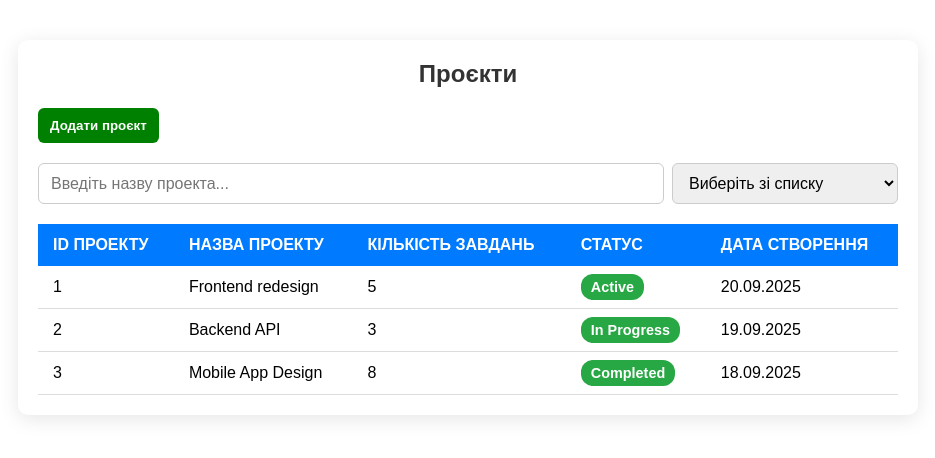
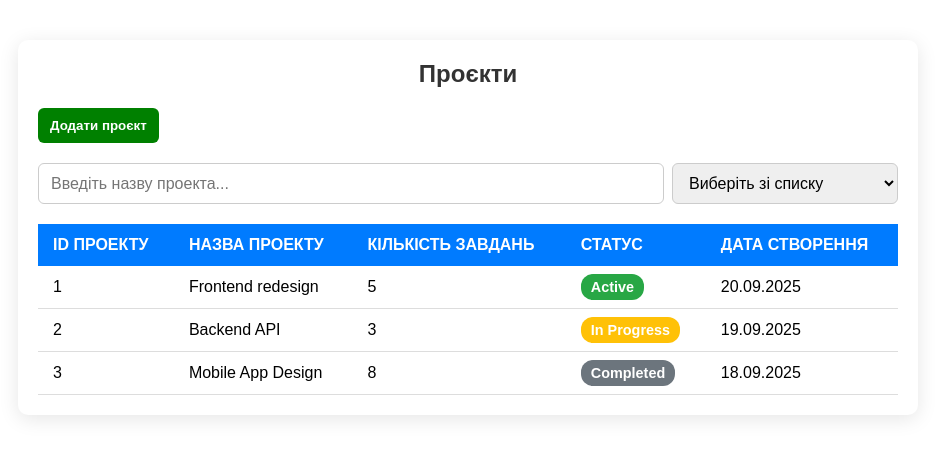
Before and after one commit to YaroslavOkrema/vue-project-manager, a Vue app: page / in a window 1280 px wide. Shown: the top 458 px of the page, without its empty margins (172-1107 px from the left). Built offline with nearby package versions, Linux system fonts and the light colour scheme; data requests are answered from the project's data file.

Commit message:
refactor: status

```diff
--- a/src/pages/ProjectTablePage/ProjectTablePage.vue
+++ b/src/pages/ProjectTablePage/ProjectTablePage.vue
@@ -13,6 +13,7 @@ const {
   selectedSort,
   sortedAndSearchedProjects,
   searchQuery,
+  getStatusClass,
 } = useProjectTablePage();
 
 onMounted(() => {
@@ -61,7 +62,9 @@ onMounted(() => {
           <td>{{ project.projectName }}</td>
           <td>{{ project.tasksCount }}</td>
           <td>
-            <span class="status active">{{ project.status }}</span>
+            <span class="status" :class="getStatusClass(project.status)">
+              {{ project.status }}
+            </span>
           </td>
           <td>{{ project.created }}</td>
         </tr>
--- a/src/pages/ProjectTablePage/useProjectTablePage.ts
+++ b/src/pages/ProjectTablePage/useProjectTablePage.ts
@@ -1,6 +1,7 @@
 import { useStore } from "vuex";
 import { computed, ref } from "vue";
 import { Project } from "@/store/ProjectModule/types";
+import { ProjectStatus } from "@/types/enums";
 
 export function useProjectTablePage() {
   const store = useStore();
@@ -46,6 +47,20 @@ export function useProjectTablePage() {
     );
   });
 
+  const getStatusClass = (status: string) => {
+    switch (status.toLowerCase()) {
+      case ProjectStatus.Active:
+        return ProjectStatus.Active;
+      case "in progress":
+      case ProjectStatus.InProgress:
+        return ProjectStatus.InProgress;
+      case ProjectStatus.Completed:
+        return ProjectStatus.Completed;
+      default:
+        return "";
+    }
+  };
+
   return {
     loadProjects,
     addProject,
@@ -55,5 +70,6 @@ export function useProjectTablePage() {
     selectedSort,
     sortedAndSearchedProjects,
     searchQuery,
+    getStatusClass,
   };
 }
--- /dev/null
+++ b/src/types/enums.ts
@@ -0,0 +1,5 @@
+export enum ProjectStatus {
+  Active = "active",
+  InProgress = "in-progress",
+  Completed = "completed",
+}
```
